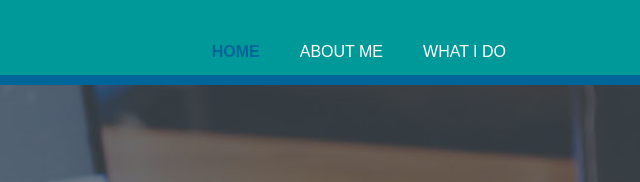
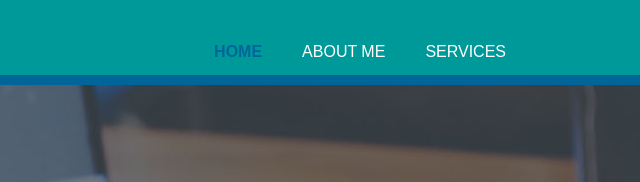
Before and after one commit to AhnafAhamed/ahnafahamed.github.io, a plain HTML site: page index.html in a window 1280 px wide. Shown: the top 182 px of the page, 626-1266 px from the left. Drawn offline with Linux system fonts and the light colour scheme.

Commit message:
Update index.html

```diff
--- a/index.html
+++ b/index.html
@@ -19,7 +19,7 @@
           <ul>
             <li class="current"><a href="index.html">Home</a></li>
             <li><a href="about.html">About Me</a></li>
-            <li><a href="WhatIDo.html">What I Do</a></li>
+            <li><a href="WhatIDo.html">Services</a></li>
           </ul>
         </nav>
       </div>
```
